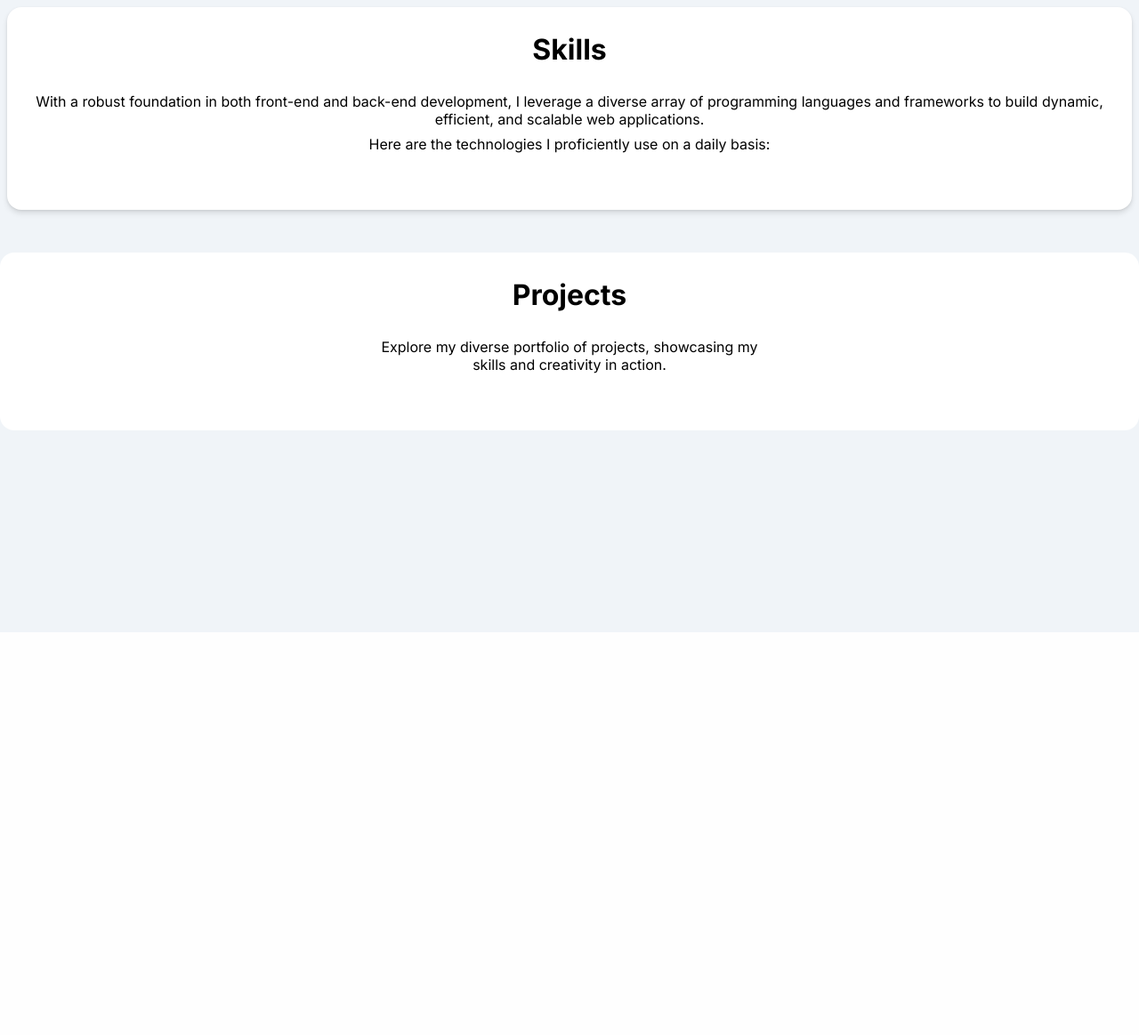
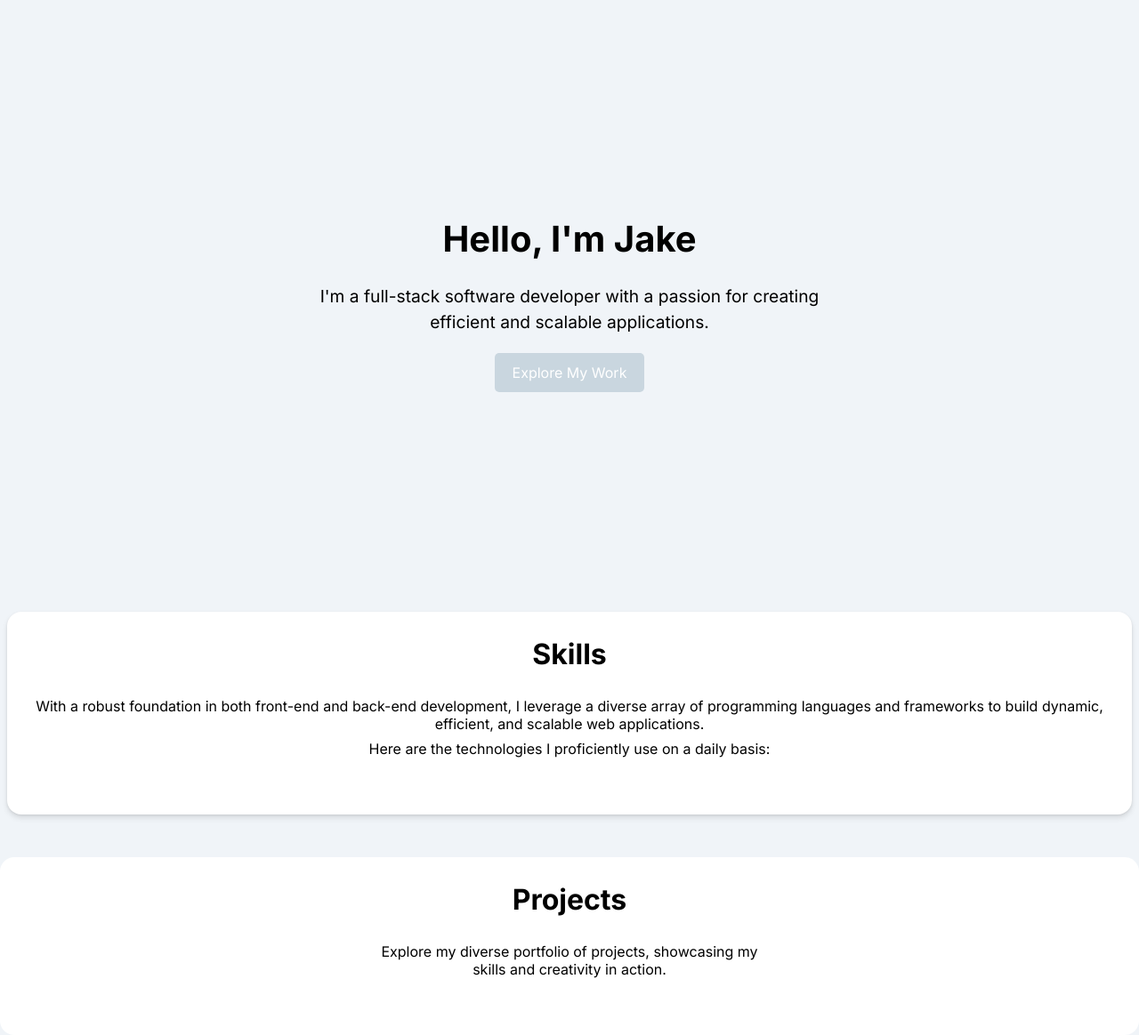
Before and after one commit to jakegodsall/portfolio_site, a Django app: page / in a window 1280 px wide. Shown: the part 89-1253 px from the top of the page at 89% size. Before the commit the page ends 800 px from the top, so only its background shows below. Run offline with Django 5.2, Linux system fonts and the light colour scheme; data that the repository does not hold is empty.

Commit message:
added basic hero component

```diff
--- a/portfolio_site/portfolio/static/portfolio/css/styles.css
+++ b/portfolio_site/portfolio/static/portfolio/css/styles.css
@@ -47,6 +47,7 @@ footer, header, hgroup, menu, nav, section {
 body {
 	line-height: 1;
 	background-color: var(--background-color);
+	scroll-behavior: smooth;
 }
 ol, ul {
 	list-style: none;
@@ -176,11 +177,54 @@ a, a:active, a:visited, a:hover {
 }
 
 /* MAIN SECTION */
-
+e
 .container {
 	display: flex;
 	flex-direction: column;
 	align-items: center;
+}
+
+/* HERO SECTION */
+
+.hero {
+    display: flex;
+	flex-direction: column;
+    justify-content: center;
+    align-items: center;
+    height: 85vh;
+    text-align: center;
+    padding: 0 20px;
+}
+
+.hero-content {
+    max-width: 600px;
+	line-height: 1.5;
+}
+
+.hero h1 {
+    font-size: 2.5em;
+    margin: 0 0 20px;
+}
+
+.hero p {
+    font-size: 1.2em;
+    margin: 0 0 20px;
+}
+
+.btn {
+    display: inline-block;
+    padding: 10px 20px;
+    background-color: var(--primary-color);
+    color: #fff;
+    text-decoration: none;
+    border-radius: 5px;
+    font-size: 1em;
+    transition: background-color 0.3s, color 0.3s;
+}
+
+.btn:hover {
+    background-color: #21a1f1;
+    color: white;
 }
 
 /* SKILLS SECTION */
@@ -190,10 +234,9 @@ a, a:active, a:visited, a:hover {
 	align-items: center;
 	text-align: center;
 	background-color: #fff;
-	margin: 0.5rem;
+	margin: 0.5rem 0.5rem 3rem;
 	padding: 2rem;
 	border-radius: 1rem;
-	margin-bottom: 3rem;
 }
 
 .skills-section_title {
--- a/portfolio_site/portfolio/static/portfolio/js/script.js
+++ b/portfolio_site/portfolio/static/portfolio/js/script.js
@@ -13,3 +13,8 @@ document.getElementById("mobile-menu").addEventListener("click", function(event)
         hamburger.classList.remove("active");
     }
 });
+
+document.getElementById('explore-btn').addEventListener('click', function(event) {
+    event.preventDefault();
+    document.getElementById('projects').scrollIntoView({ behavior: 'smooth' });
+});
--- a/portfolio_site/portfolio/templates/portfolio/index.html
+++ b/portfolio_site/portfolio/templates/portfolio/index.html
@@ -12,7 +12,7 @@
 <body>
     {% include "portfolio/partials/header.html" %}
     <main class="container">
-<!--        {% include "portfolio/partials/hero.html" %}-->
+        {% include "portfolio/partials/hero.html" %}
         {% include "portfolio/partials/skill-section.html" %}
         {% include "portfolio/partials/project-section.html" %}
     </main>
--- a/portfolio_site/portfolio/templates/portfolio/partials/hero.html
+++ b/portfolio_site/portfolio/templates/portfolio/partials/hero.html
@@ -1,7 +1,7 @@
-  <div class="row">
-    <div class="col-lg-12">
-        <h1>Jake Godsall</h1>
-        <p>This is a boilerplate HTML document for a responsive web application. Use this as a starting point
-            for your project.</p>
+<section class="hero">
+    <div class="hero-content">
+        <h1>Hello, I'm Jake</h1>
+        <p>I'm a full-stack software developer with a passion for creating efficient and scalable applications.</p>
+        <a href="#projects" class="btn" id="explore-btn">Explore My Work</a href="#projects">
     </div>
-</div>
+</section>
--- a/portfolio_site/portfolio/templates/portfolio/partials/project-section.html
+++ b/portfolio_site/portfolio/templates/portfolio/partials/project-section.html
@@ -1,4 +1,4 @@
-<section class="project-section">
+<section class="project-section" id="projects">
     <h1 class="project-section_title">Projects</h1>
     <p class="project-section_description">Explore my diverse portfolio of projects, showcasing my skills and creativity in action.</p>
     {% for project in projects %}
```
